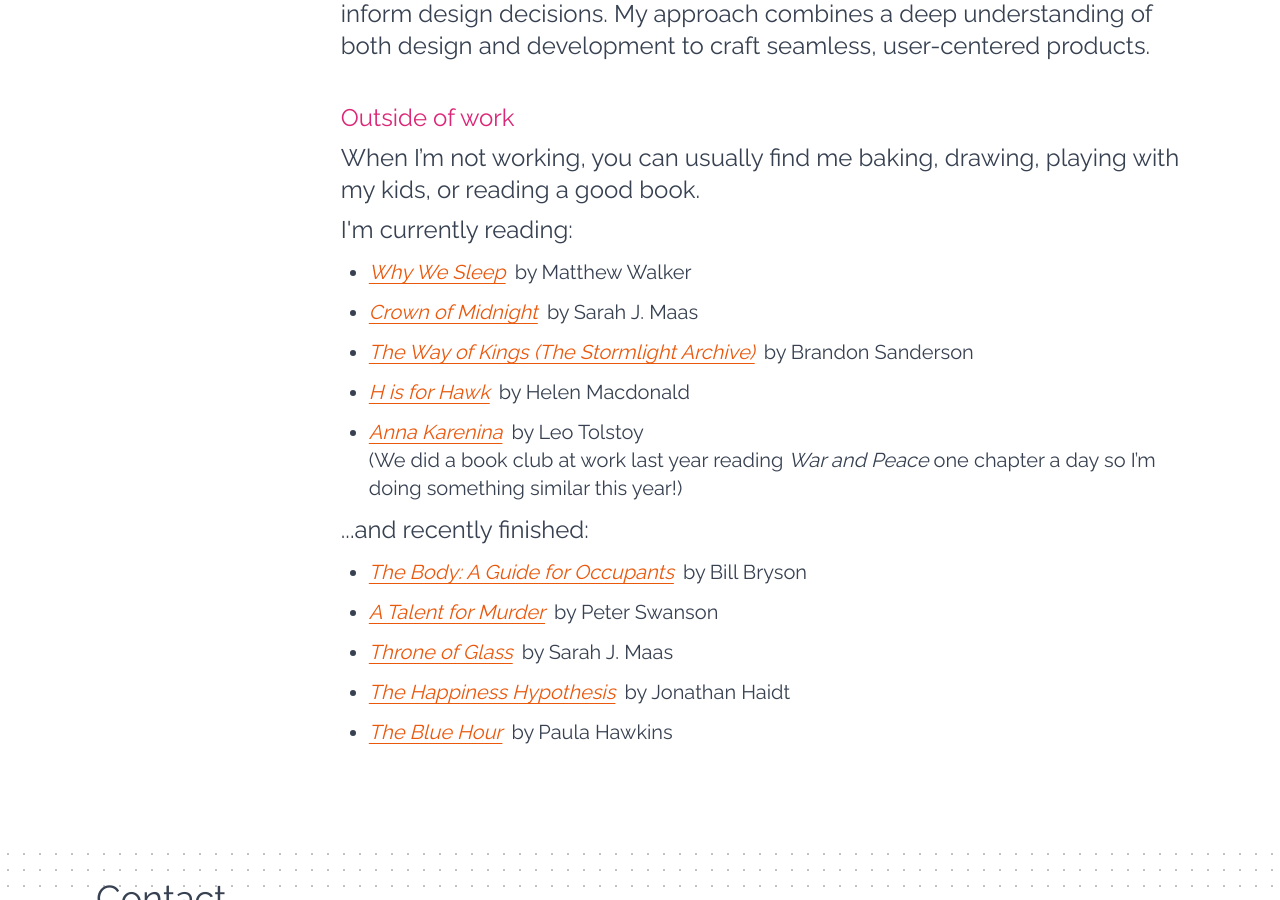
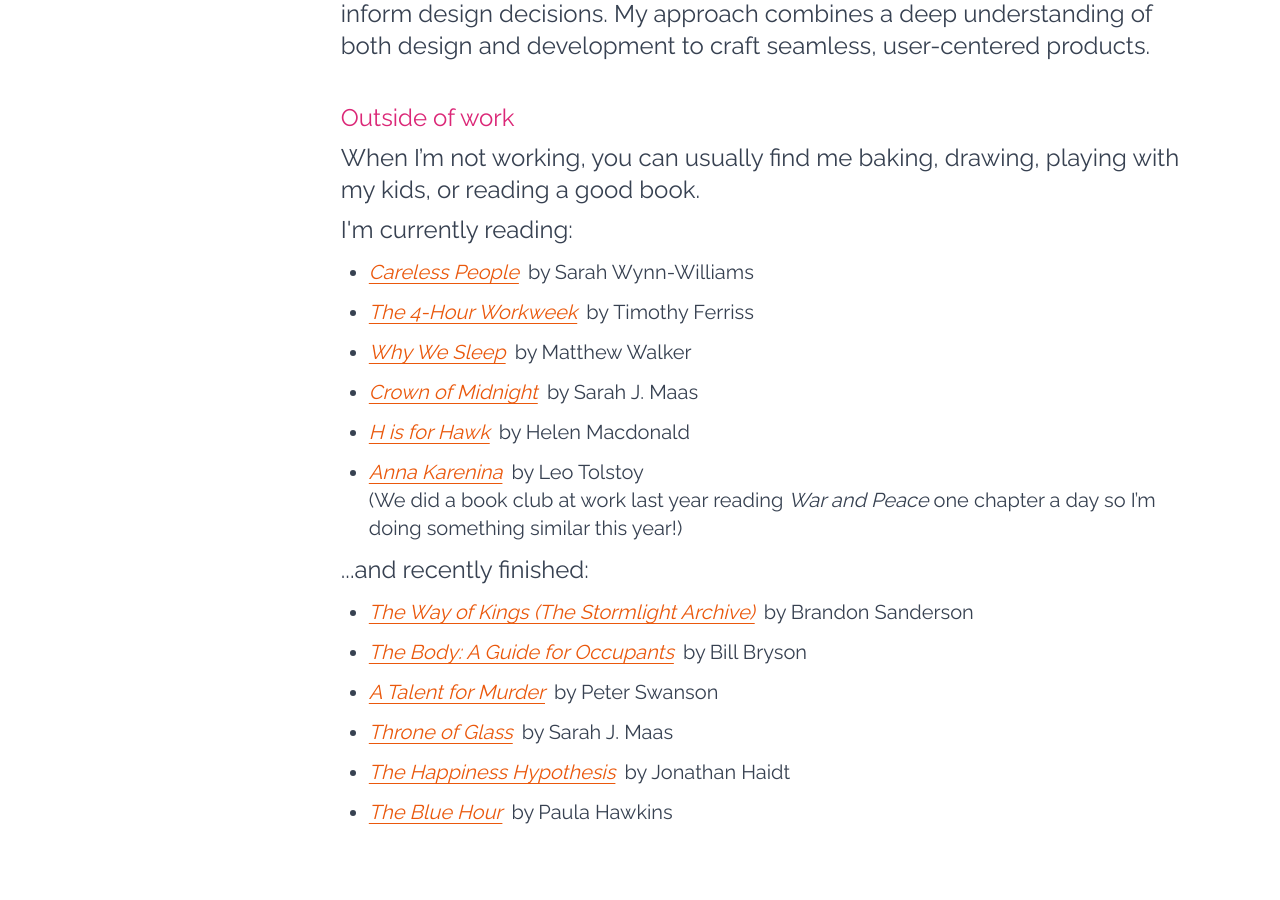
Before and after one commit to annabel/annabel.github.io, a Jekyll site: the page built from index.markdown, in a window 1280 px wide and 900 px high, scrolled down 1570 px. Built offline with Jekyll 4.4.1, drawn with Linux system fonts in a browser that asks for light colours; nearby versions of some CDN libraries.

Commit message:
Update books; use lighter dark bg color for videos

```diff
--- a/_data/books.yml
+++ b/_data/books.yml
@@ -1,13 +1,16 @@
 currently_reading:
+  - title: "Careless People"
+    author: "Sarah Wynn-Williams"
+    url: "https://www.goodreads.com/book/show/223436601-careless-people"
+  - title: "The 4-Hour Workweek"
+    author: Timothy Ferriss
+    url: "https://www.goodreads.com/book/show/368593.The_4_Hour_Workweek"
   - title: "Why We Sleep"
     author: "Matthew Walker"
     url: "https://www.goodreads.com/book/show/34466963-why-we-sleep"
   - title: "Crown of Midnight"
     author: "Sarah J. Maas"
     url: "https://www.goodreads.com/book/show/76705490-crown-of-midnight"
-  - title: "The Way of Kings (The Stormlight Archive)"
-    author: "Brandon Sanderson"
-    url: "https://www.goodreads.com/book/show/7235533-the-way-of-kings"
   - title: "H is for Hawk"
     author: "Helen Macdonald"
     url: "https://www.goodreads.com/book/show/18803640-h-is-for-hawk"
@@ -17,6 +20,9 @@ currently_reading:
     extra: '(We did a book club at work last year reading <span class="italic">War and Peace</span> one chapter a day so I''m doing something similar this year!)'
 
 recently_finished:
+  - title: "The Way of Kings (The Stormlight Archive)"
+    author: "Brandon Sanderson"
+    url: "https://www.goodreads.com/book/show/7235533-the-way-of-kings"
   - title: "The Body: A Guide for Occupants"
     author: "Bill Bryson"
     url: "https://www.goodreads.com/book/show/43582376-the-body"
--- a/media.markdown
+++ b/media.markdown
@@ -24,7 +24,7 @@ permalink: /media/
 
 <!-- Videos -->
 <section class="md:px-10 mt-14">
-  <div class="px-4 md:px-10 lg:flex py-12 bg-neutral-100 dark:bg-neutral-900 rounded dark:text-neutral-300">
+  <div class="px-4 md:px-10 lg:flex py-12 bg-neutral-100 dark:bg-neutral-700 rounded dark:text-neutral-300">
     <h2 class="text-4xl mb-4 lg:mr-20 whitespace-nowrap">Videos</h2>
     <div class="flex gap-8 flex-col w-full">
       {% for category in site.data.videos %}
```
Also changed, not shown: 3 other files.
